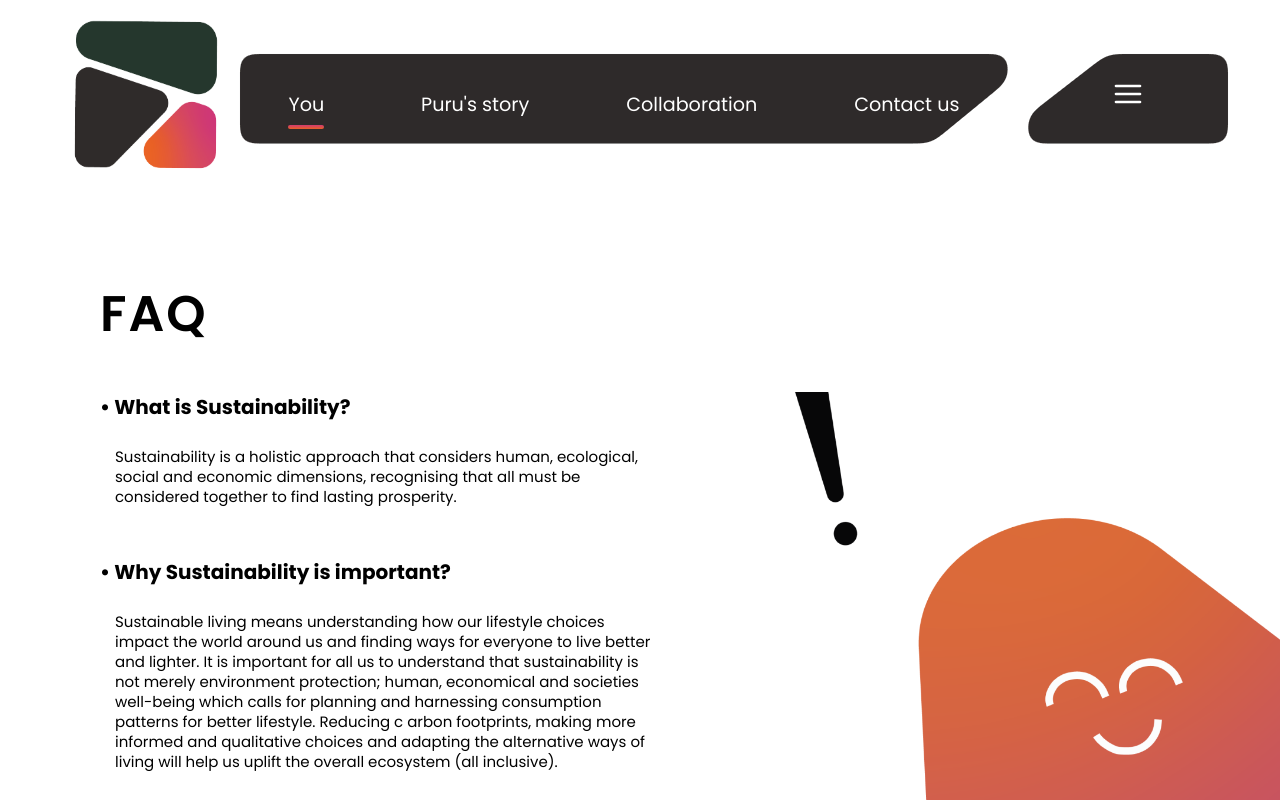
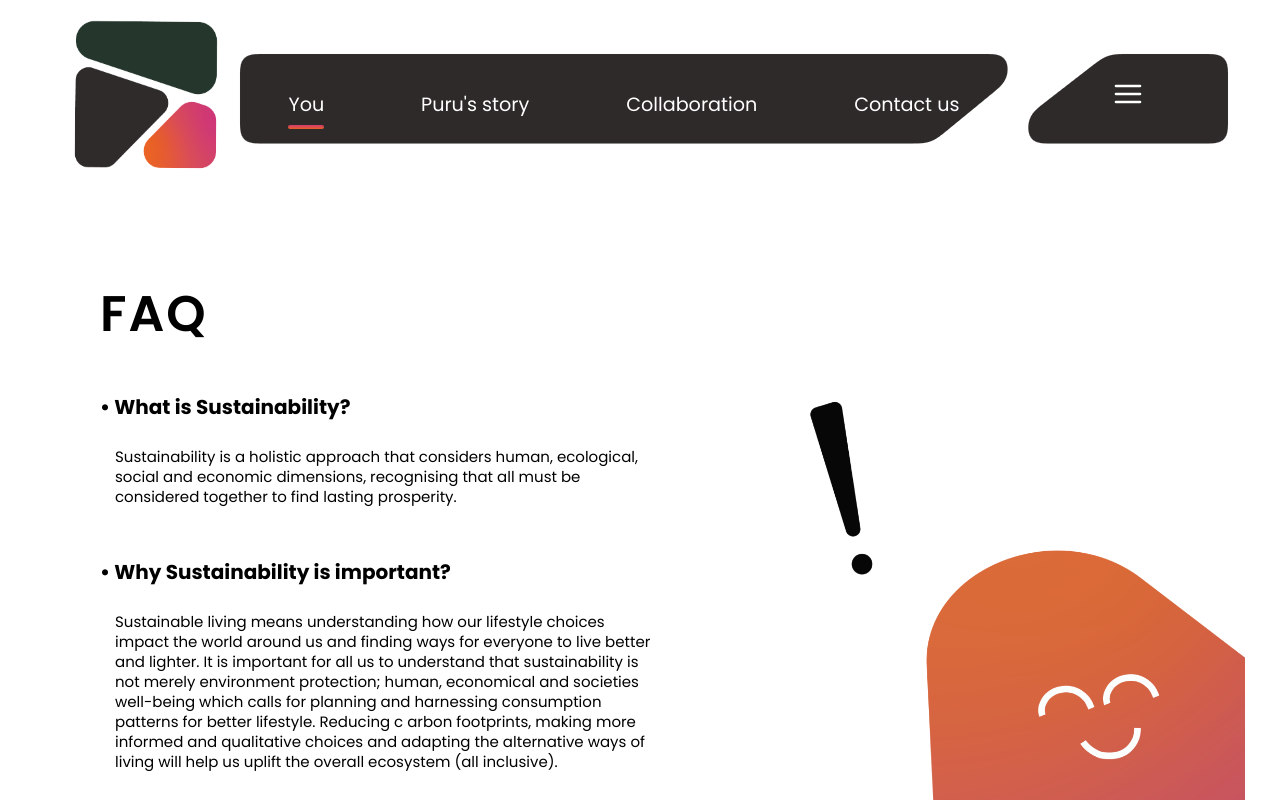
Before and after one commit to Ganeshshinde-2003/PURU-s-Website, a Next.js app: page /faqs in a window 1280 px wide. Shown: the top 800 px of the page. Built offline with nearby package versions, Linux system fonts and the light colour scheme.

Commit message:
changes in the faq page

```diff
--- a/src/app/faqs/page.module.css
+++ b/src/app/faqs/page.module.css
@@ -56,7 +56,8 @@
   left: 50%;
   transform: translate(-50%, -50%);
   max-width: 700px;
-  height: 100%;
+  height: 140%;
+  object-fit: contain;
 }
 @media (max-width: 800px) {
   .main {
```
